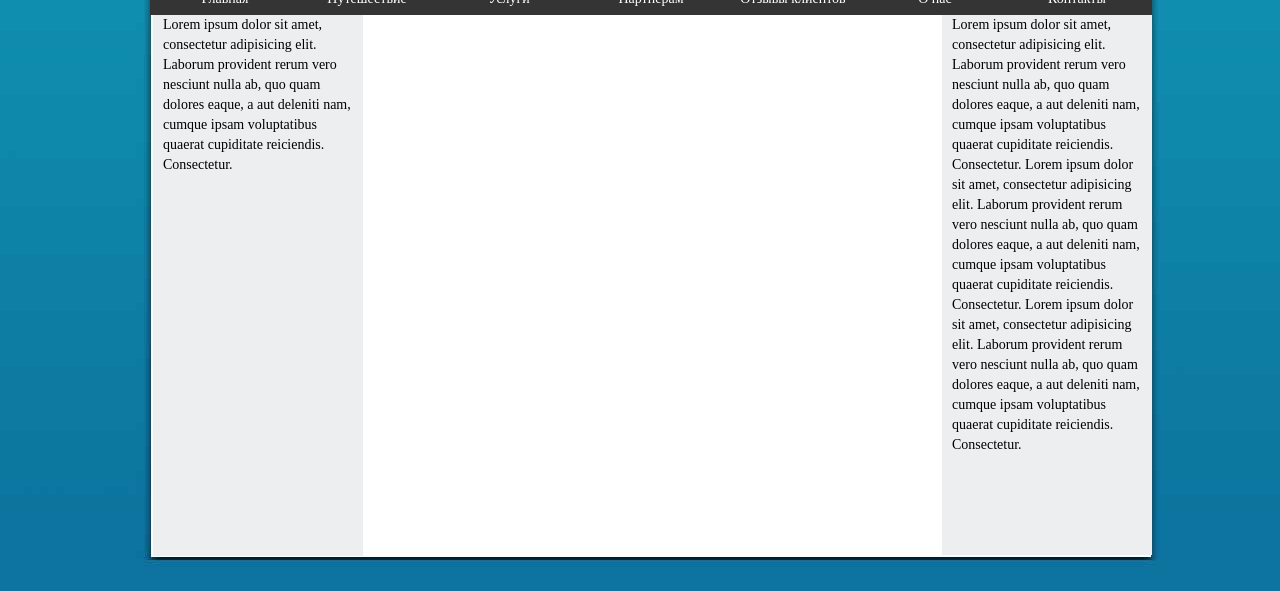
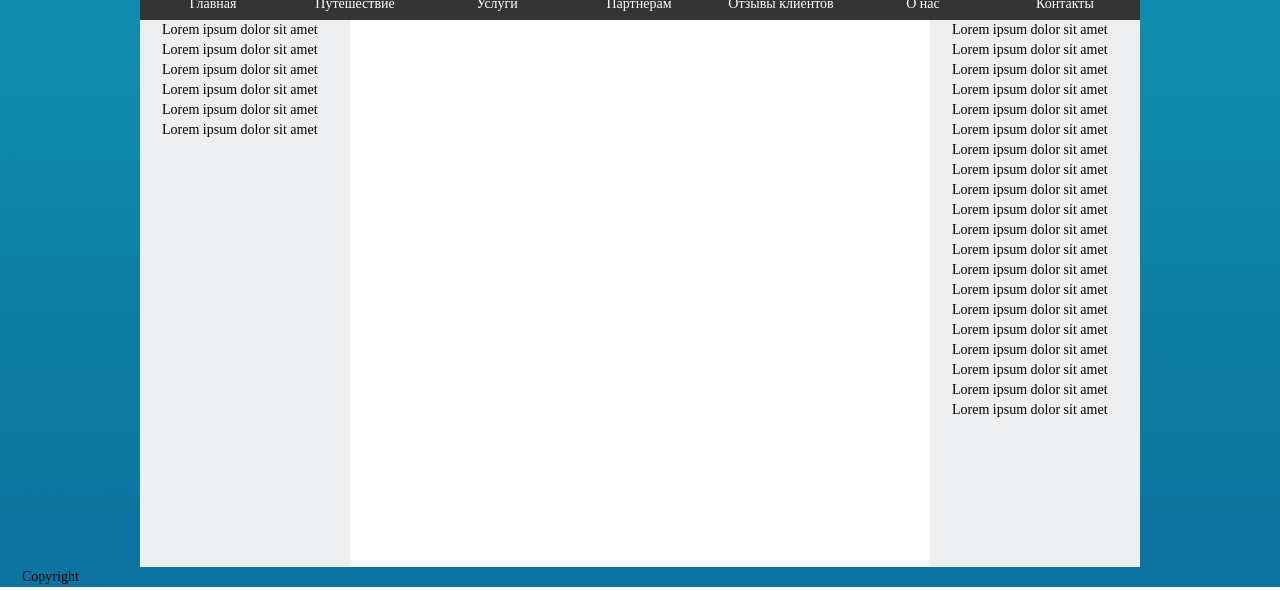
Before and after one commit to artem-zhukov/goit, a plain HTML site: page w4/index.html in a window 1280 px wide. Shown: the part 433-1024 px from the top of the page. Drawn offline with Linux system fonts and the light colour scheme.

Commit message:
change background

```diff
--- a/w4/css/style.css
+++ b/w4/css/style.css
@@ -1,19 +1,19 @@
 .bg {
     background: white;
+    background: url(../img/back.jpg);
 }
 
 .mainBlock {
-    width: 1280px;
-    height: 1024px;
-    background: url(../img/backgound.jpg);
+    width: 1000px;
+    height: 1000px;
+    background: white;
+
     margin: 0 auto;
     overflow: hidden;
 }
 
 #menu {
-    padding-top: 413px;
-    padding-left: 150px;
-	margin: 0;
+    margin: -2px;
 	font-size: 14px;
     color: #ffffff;
 }
@@ -31,7 +31,6 @@
     margin-right: -8px;
 }
 
-
 #menu li ul {
   list-style: none;
 	padding: 0;
@@ -41,7 +40,6 @@
 	position: absolute;
 	left: 0;
 	top: 45px;
-
 }
 
 #menu li ul li {
@@ -67,21 +65,24 @@
     width: 210px;
     float: left;
     background: #edeef0;
-    padding-bottom: 381px;
-    margin-left: 153px;
+    padding-bottom: 440px;
+
 }
 
 .rightColumn {
     width: 210px;
-    float: left;
+    float: right;
     background: #edeef0;
-    padding-bottom: 100px;
-    margin-left: 579px;
+    padding-bottom: 160px;
+    margin-right: 0px;
 }
 
 p {
     font-size: 14px;
-    padding-left: 10px;
-    padding-right: 10px;
+    padding-left: 22px;
     line-height: 20px
 }
+
+img{
+    margin-top: 177px;
+}
--- a/w4/index.html
+++ b/w4/index.html
@@ -8,6 +8,7 @@
     </head>
     <body class="bg">
         <div class="mainBlock">
+        <img src="img/logo.jpg" alt="Logo">
         <ul id="menu">
         <li>Главная</li>
         <li>Путешествие
@@ -25,18 +26,16 @@
         <li>Контакты</li>
         </ul>
         <div class="leftColumn">
-            <p>Lorem ipsum dolor sit amet, consectetur adipisicing elit. Laborum provident rerum vero nesciunt nulla ab, quo quam dolores eaque, a aut deleniti nam, cumque ipsam voluptatibus quaerat cupiditate reiciendis. Consectetur.</p>
+            <p>Lorem ipsum dolor sit amet Lorem ipsum dolor sit amet Lorem ipsum dolor sit amet Lorem ipsum dolor sit amet Lorem ipsum dolor sit amet Lorem ipsum dolor sit amet </p>
         </div>
         <div class="centerColumn">
 
         </div>
         <div class="rightColumn">
-            <p>Lorem ipsum dolor sit amet, consectetur adipisicing elit. Laborum provident rerum vero nesciunt nulla ab, quo quam dolores eaque, a aut deleniti nam, cumque ipsam voluptatibus quaerat cupiditate reiciendis. Consectetur.
-            Lorem ipsum dolor sit amet, consectetur adipisicing elit. Laborum provident rerum vero nesciunt nulla ab, quo quam dolores eaque, a aut deleniti nam, cumque ipsam voluptatibus quaerat cupiditate reiciendis. Consectetur.
-            Lorem ipsum dolor sit amet, consectetur adipisicing elit. Laborum provident rerum vero nesciunt nulla ab, quo quam dolores eaque, a aut deleniti nam, cumque ipsam voluptatibus quaerat cupiditate reiciendis. Consectetur.</p>
+            <p>Lorem ipsum dolor sit amet Lorem ipsum dolor sit amet Lorem ipsum dolor sit amet Lorem ipsum dolor sit amet Lorem ipsum dolor sit amet Lorem ipsum dolor sit amet Lorem ipsum dolor sit amet Lorem ipsum dolor sit amet Lorem ipsum dolor sit amet Lorem ipsum dolor sit amet Lorem ipsum dolor sit amet Lorem ipsum dolor sit amet Lorem ipsum dolor sit amet Lorem ipsum dolor sit amet Lorem ipsum dolor sit amet Lorem ipsum dolor sit amet Lorem ipsum dolor sit amet Lorem ipsum dolor sit amet Lorem ipsum dolor sit amet Lorem ipsum dolor sit amet  </p>
         </div>
       </div>
-
+    <div><p>Copyright</p></div>
 
     </body>
 </html>
```
Also changed, not shown: w4/img/back.jpg (added), w4/img/backgound.jpg (deleted), w4/img/logo.jpg (added).
